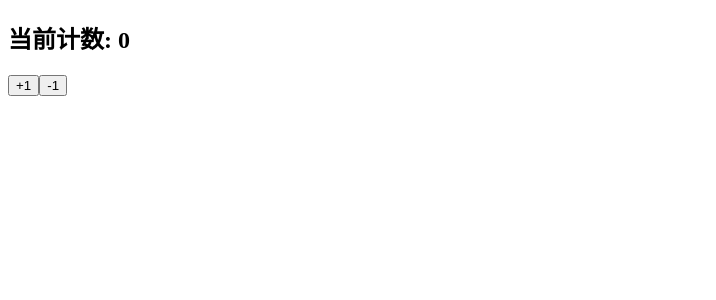
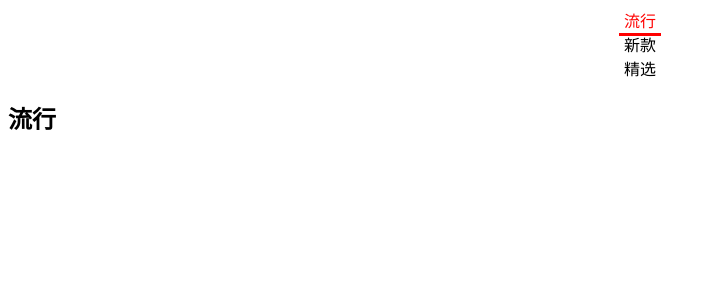
Before and after one commit to lyh9322/LearnReact, a React app: page / in a window 1280 px wide. Shown: the top 300 px of the page, without its empty margins (0-716 px from the left). Built offline with nearby package versions, Linux system fonts and the light colour scheme.

Commit message:
'TabControl'

```diff
--- /dev/null
+++ b/src/04_组件通信的案例/App.js
@@ -0,0 +1,28 @@
+import React, { Component } from "react";
+import TabControl from "./TabControl";
+export default class App extends Component {
+  constructor(props) {
+    super(props);
+    this.titles = ["流行", "新款", "精选"];
+    this.state = {
+      currentTitle: "流行",
+    };
+  }
+  itemClick(index) {
+    this.setState({
+      currentTitle: this.titles[index],
+    });
+  }
+  render() {
+    const { currentTitle } = this.state;
+    return (
+      <div>
+        <TabControl
+          titles={this.titles}
+          itemClick={(index) => this.itemClick(index)}
+        />
+        <h2>{currentTitle}</h2>
+      </div>
+    );
+  }
+}
--- /dev/null
+++ b/src/04_组件通信的案例/TabControl.js
@@ -0,0 +1,36 @@
+import React, { Component } from "react";
+
+export default class TabControl extends Component {
+  constructor(props) {
+    super(props);
+    this.state = {
+      currentIndex: 0,
+    };
+  }
+  render() {
+    const { titles } = this.props;
+    const { currentIndex } = this.state;
+    return (
+      <div className="tab-control">
+        {titles.map((item, index) => {
+          return (
+            <div className="tab-item" onClick={(e) => this.itemClick(index)}>
+              <span
+                className={"title " + (index === currentIndex ? "active" : "")}
+              >
+                {item}
+              </span>
+            </div>
+          );
+        })}
+      </div>
+    );
+  }
+  itemClick(index) {
+    this.setState({
+      currentIndex: index,
+    });
+    console.log(index);
+    this.props.itemClick(index);
+  }
+}
--- a/src/index.js
+++ b/src/index.js
@@ -1,6 +1,6 @@
 import React from "react";
 import ReactDOM from "react-dom";
-import App from "./03_组件间的通信/04_子传父";
+import App from "./04_组件通信的案例/App";
 
 import "./style.css";
 ReactDOM.render(<App />, document.getElementById("root"));
```
